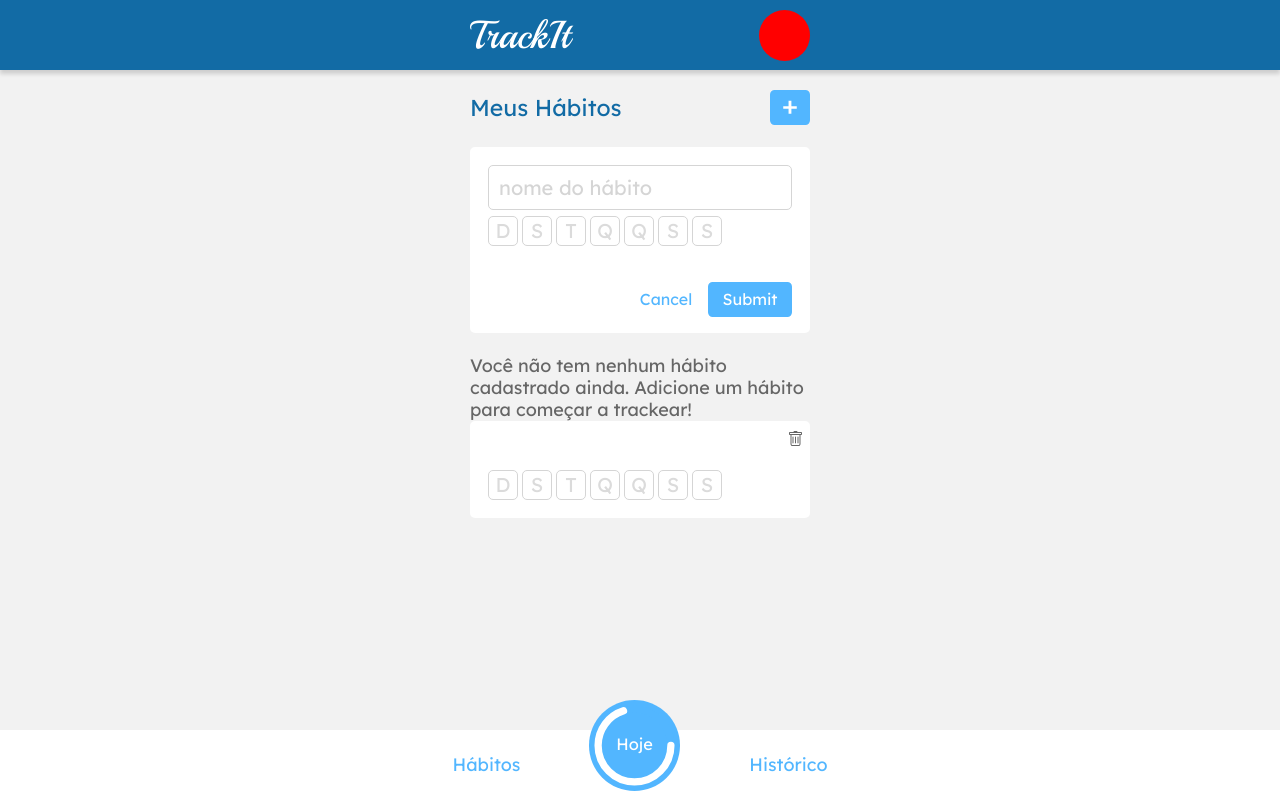
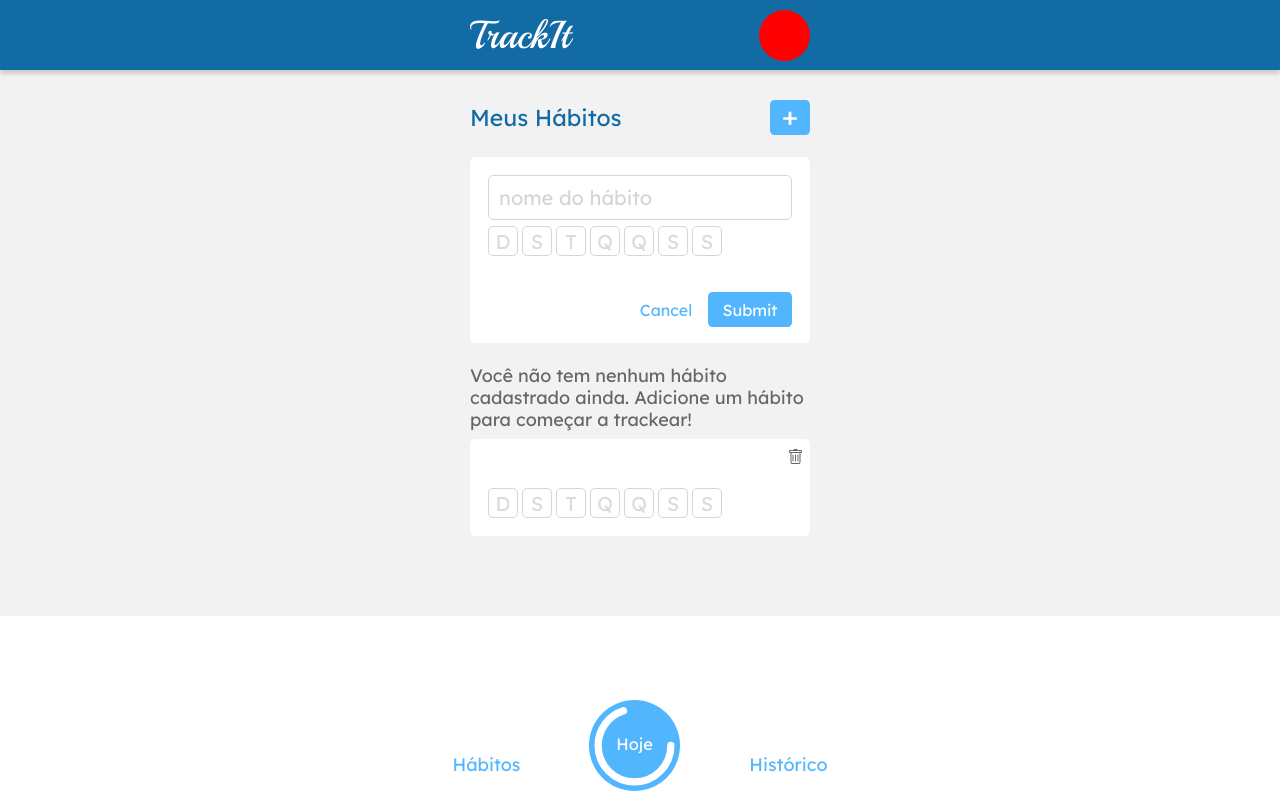
Before and after one commit to ffukamizu/track-it, a React (Vite) app: page /habitos in a window 1280 px wide. Built offline with nearby package versions, Linux system fonts and the light colour scheme.

Commit message:
fixed background color

```diff
--- a/src/App.jsx
+++ b/src/App.jsx
@@ -1,5 +1,4 @@
 import ResetStyle from "./style/ResetStyle";
-import styled from "styled-components";
 
 import LoginScreen from "./pages/LoginScreenPage";
 import UserRegister from "./pages/UserRegisterPage";
@@ -12,7 +11,6 @@ import { BrowserRouter, Routes, Route } from "react-router-dom";
 export default function App() {
     return (
         <BrowserRouter>
-            <PageBody>
                 <ResetStyle />
                 <Routes>
                     <Route path="/" element={<LoginScreen />} />
@@ -21,11 +19,6 @@ export default function App() {
                     <Route path="/hoje" element={<Today />} />
                     <Route path="/historico" element={<History />} />
                 </Routes>
-            </PageBody>
         </BrowserRouter>
     );
 }
-
-const PageBody = styled.div`
-    height: 100vh;
-`;
```
